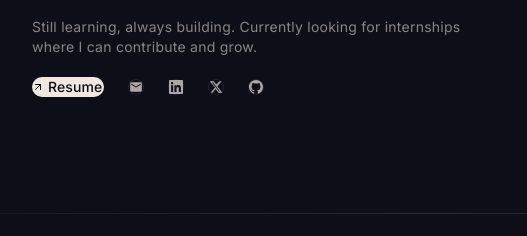
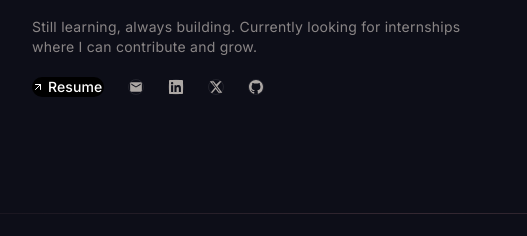
Before and after one commit to JustTuturu/Porfolio, an Astro site: page / in a window 1280 px wide. Shown: the part 1044-1280 px from the top of the page, 212-739 px from the left. Built offline with nearby package versions, Linux system fonts and the light colour scheme; Astro itself is replaced by a stand-in of ours; no server answers.

Commit message:
style: Resume button to white text on black background

```diff
--- a/src/components/About.astro
+++ b/src/components/About.astro
@@ -30,7 +30,7 @@ import { META } from "../data/index";
                         href="/resume.pdf"
                         target="_blank"
                         rel="noopener noreferrer"
-                        class="inline-flex min-w-18 items-center gap-1 px-4 py-2 whitespace-nowrap bg-(--text-primary) text-(--bg-base) rounded-full type-label-large no-underline transition-opacity duration-300 hover:opacity-85"
+                        class="inline-flex min-w-18 items-center gap-1 px-4 py-2 whitespace-nowrap bg-black text-white rounded-full type-label-large no-underline transition-opacity duration-300 hover:opacity-85"
                         aria-label="View resume (opens in new tab)"
                     >
                         <svg
```
